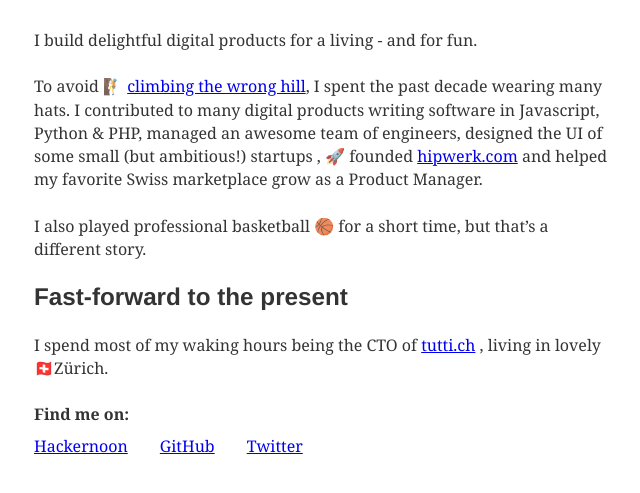
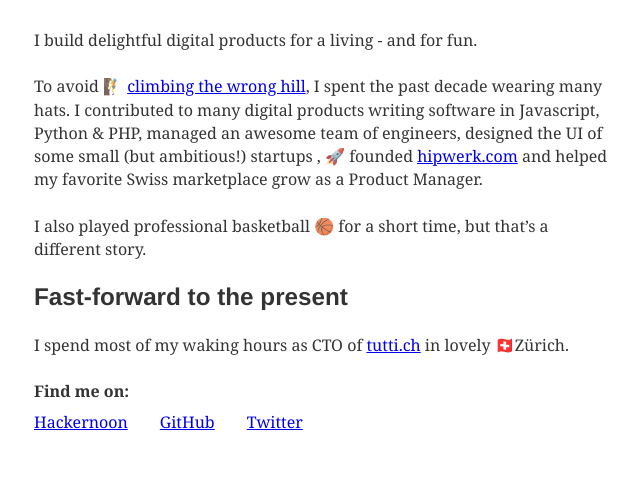
Before and after one commit to j13l/j13l.github.io, a Gatsby site: page / in a window 1280 px wide. Shown: the part 151-644 px from the top of the page, without its empty margins (318-958 px from the left). Built offline with nearby package versions, Linux system fonts and the light colour scheme; Gatsby itself is replaced by a stand-in of ours; what typography-theme-parnassus would draw is missing.

Commit message:
Fixed petit text

```diff
--- a/src/pages/index.js
+++ b/src/pages/index.js
@@ -47,7 +47,7 @@ export default () => (
     </p>
     <h2>Fast-forward to the present</h2>
     <p>
-      I spend most of my waking hours being the CTO of{" "}
+      I spend most of my waking hours as CTO of{" "}
       <OutboundLink
         href="https://www.tutti.ch"
         target="_blank"
@@ -55,7 +55,7 @@ export default () => (
       >
         tutti.ch
       </OutboundLink>{" "}
-      , living in lovely{" "}
+      in lovely{" "}
       <span role="img" aria-label="Switzerland">
         🇨🇭
       </span>
```
